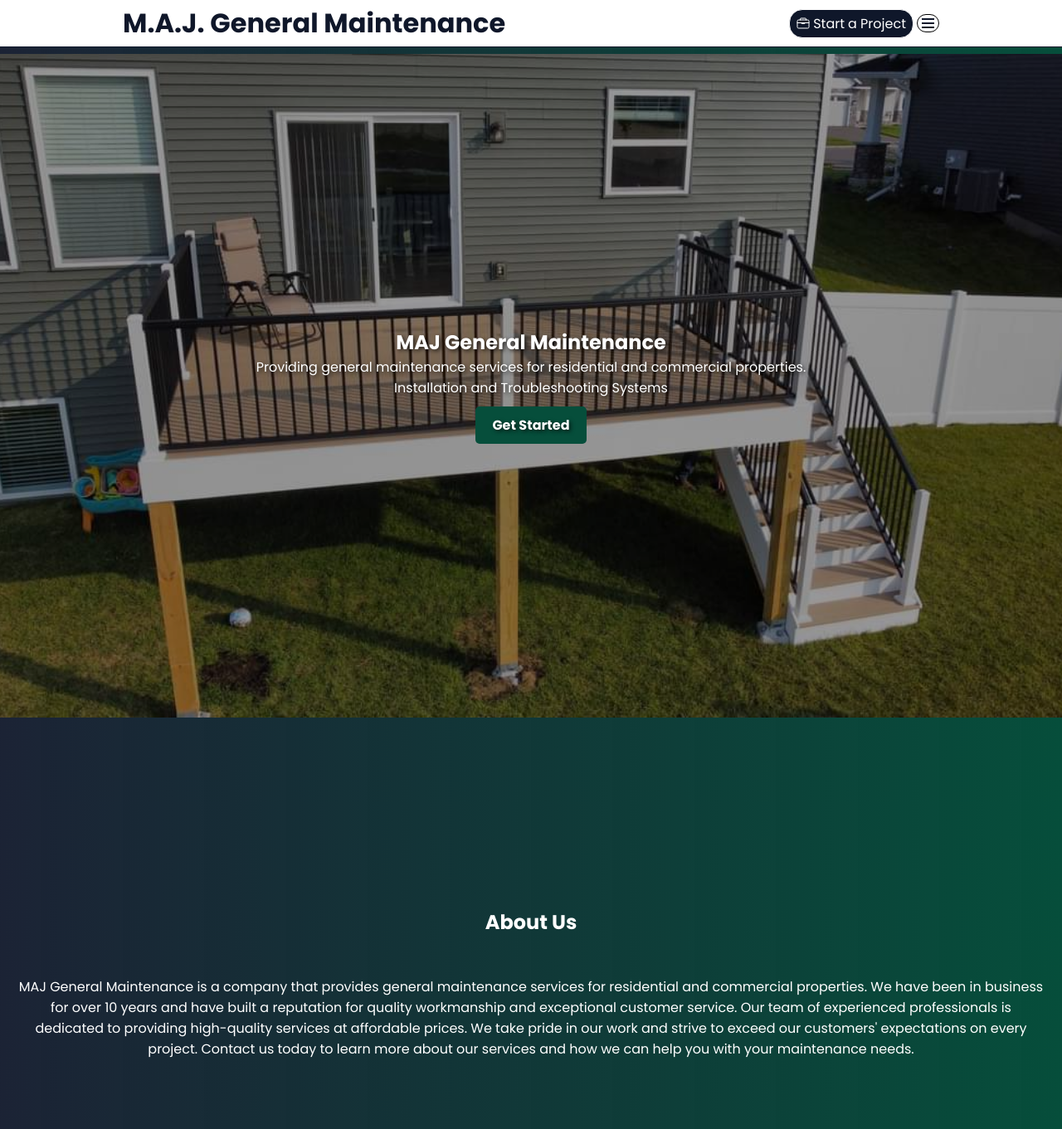
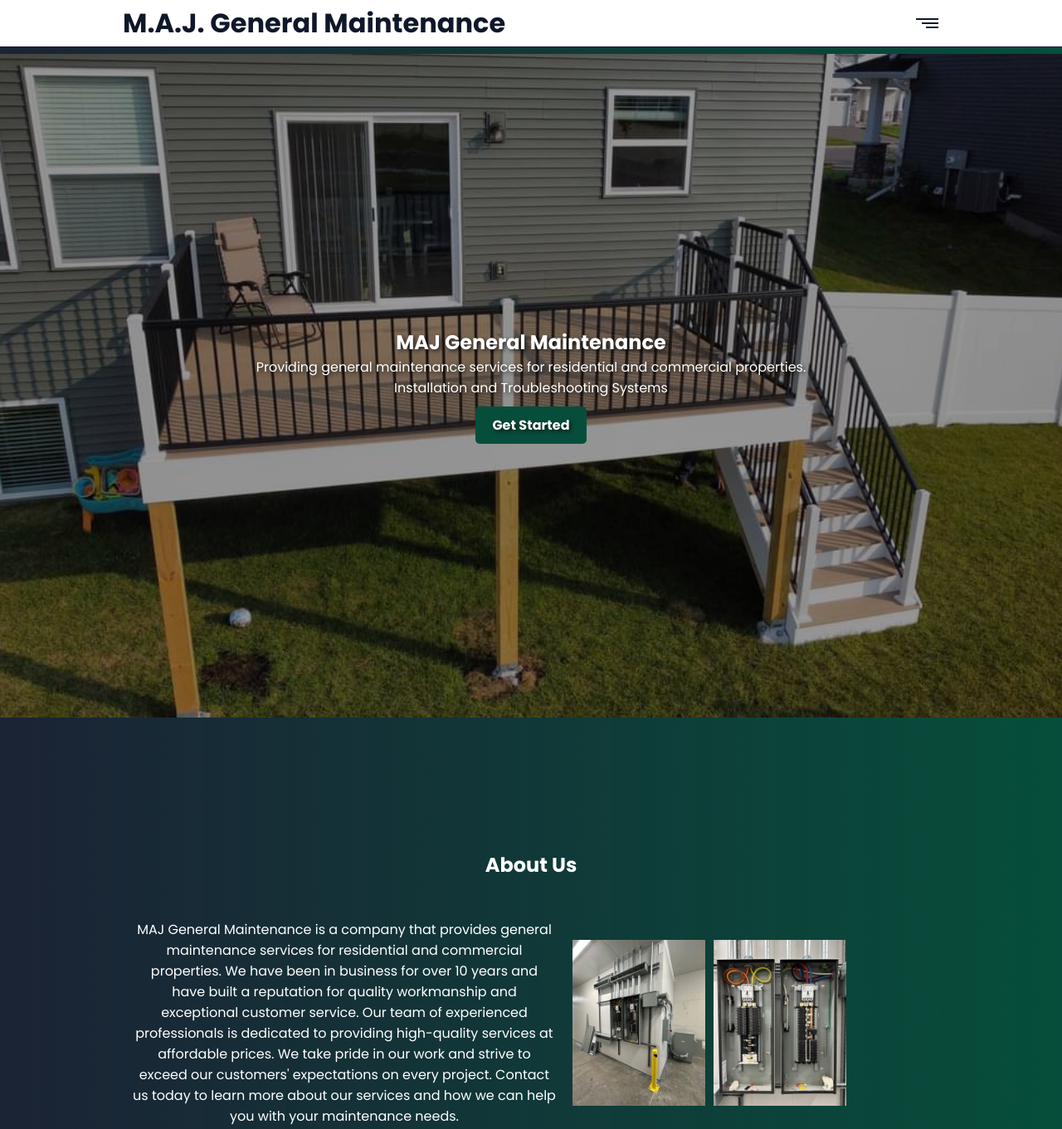
Before and after one commit to OneCode-AA/maj, a website: page index.html in a window 1280 px wide. Shown: the top 1361 px of the page at 83% size. Drawn offline with nearby package versions, Linux system fonts and the light colour scheme; a web font is replaced by a local one.

Commit message:
updated some features and took out the contact button at the header

```diff
--- a/assets/css/desktop.css
+++ b/assets/css/desktop.css
@@ -8,9 +8,18 @@
     .nav-li .socials-ul {
       display: unset;
     }
-    .contact-btn span:nth-child(3) {
-        display: unset;
-      }
+
+      .about-content {
+
+  flex-direction: unset;
+}
+
+.gallery-flex {
+
+  flex-direction: unset;
+
+
+}
 
       .service-container {
 
--- a/assets/css/style.css
+++ b/assets/css/style.css
@@ -87,29 +87,38 @@ button:hover {
 }
 
 .menu {
-  padding: 4px 5px;
+  height: 28px;
+  width: 35px;
+  padding: 1px;
   display: flex;
   flex-direction: column;
+  justify-content: center;
+  align-items: end;
+  border: none;
   gap: 3px;
-  border-radius: 1rem;
-  border: 1px solid #000;
-  background: #fff;
+  background: transparent;
 
 }
 
-.menu:hover {
-  background: var(--bg-secondary);
-  transition: var(--transition);
-}
 
 .menu span {
   display: block;
   height: 2px;
-  width: 15px;
   background: var(--text-secondary);
 }
+
+.menu .first {
+  width: 27px;
+}
+.menu .second {
+  width: 20px;
+}
+.menu .third {
+  width: 15px;
+}
+
 .menu:hover span {
-  background: var(--text-primary);
+  background: var(--bg-secondary);
 }
 
 
@@ -126,32 +135,7 @@ ion-icon {
   color: var(--text-secondary);
 }
 
-.contact-btn {
-  display: flex;
-  align-items: center;
-  gap: 4px;
-  background: var(--text-secondary);
-  color: var(--text-primary);
-  padding: 4px 8px;
-  border: 1px solid var(--border-color) ;
-  border-radius: 1rem;
-}
 
-.contact-btn:hover {
-  background: var(--bg-secondary);
-}
-
-.contact-btn span:nth-child(2) {
-  display: none;
-}
-
-.contact-btn span:nth-child(3) {
-  display: none;
-}
-
-.contact-btn ion-icon {
-  color: var(--text-primary);
-}
 
 .nav {
   display: none;
@@ -263,6 +247,32 @@ main > section {
     gap: 3rem;
 }
 
+.about {
+   padding: 10rem;
+
+}
+
+.about-content {
+  display: flex;
+  justify-content: center;
+  align-items: center;
+  flex-direction: column;
+}
+
+.gallery-flex {
+  display: flex;
+  justify-content: center;
+  align-items: center;
+  flex-direction: column;
+  gap: 10px;
+  padding: 20px;
+
+}
+
+.gallery-flex img {
+  height: 200px;
+}
+
 .service-container {
     display: flex;
     justify-content: center;
@@ -325,6 +335,10 @@ form button {
     cursor: pointer;
 }
 
+.contact-info a {
+  color: var(--text-primary);
+}
+
 footer {
     padding: 20px;
     background: rgba(0, 0, 0, 0.8);
--- a/index.html
+++ b/index.html
@@ -37,8 +37,6 @@
                 </h1>
             </a>
             <div class="action-nav">
-        <a href="#contact" class="contact-btn"><ion-icon name="briefcase-outline"></ion-icon><span>Start</span> <span>a Project</span>
-    </a>
     <button id="menu" class="menu">
         <span class="first"></span>
         <span class="second"></span>
@@ -95,6 +93,9 @@
             <h2>About Us</h2>
             <article class="about-content">
                 <p>MAJ General Maintenance is a company that provides general maintenance services for residential and commercial properties. We have been in business for over 10 years and have built a reputation for quality workmanship and exceptional customer service. Our team of experienced professionals is dedicated to providing high-quality services at affordable prices. We take pride in our work and strive to exceed our customers' expectations on every project. Contact us today to learn more about our services and how we can help you with your maintenance needs.</p>
+                <section class="gallery-flex">
+                    <img src="/assets/images/WhatsApp Image 2025-02-02 at 16.56.00 (1).jpeg" alt="" class="work1"><img src="/assets/images/WhatsApp Image 2025-02-02 at 16.56.00 (2).jpeg" alt="" class="work2"><img src="/assets/images/" alt="" class="work3"><img src="/assets/images/" alt="" class="work4"><img src="/assets/images/" alt="" class="work5"><img src="/assets/images/" alt="" class="work6"><img src="/assets/images/" alt="" class="work7"><img src="/assets/images/" alt="" class="work8"><img src="/assets/images/" alt="" class="work9"><img src="/assets/images/" alt="" class="work10">
+                </section>
             </article>
     </section>
 
```
